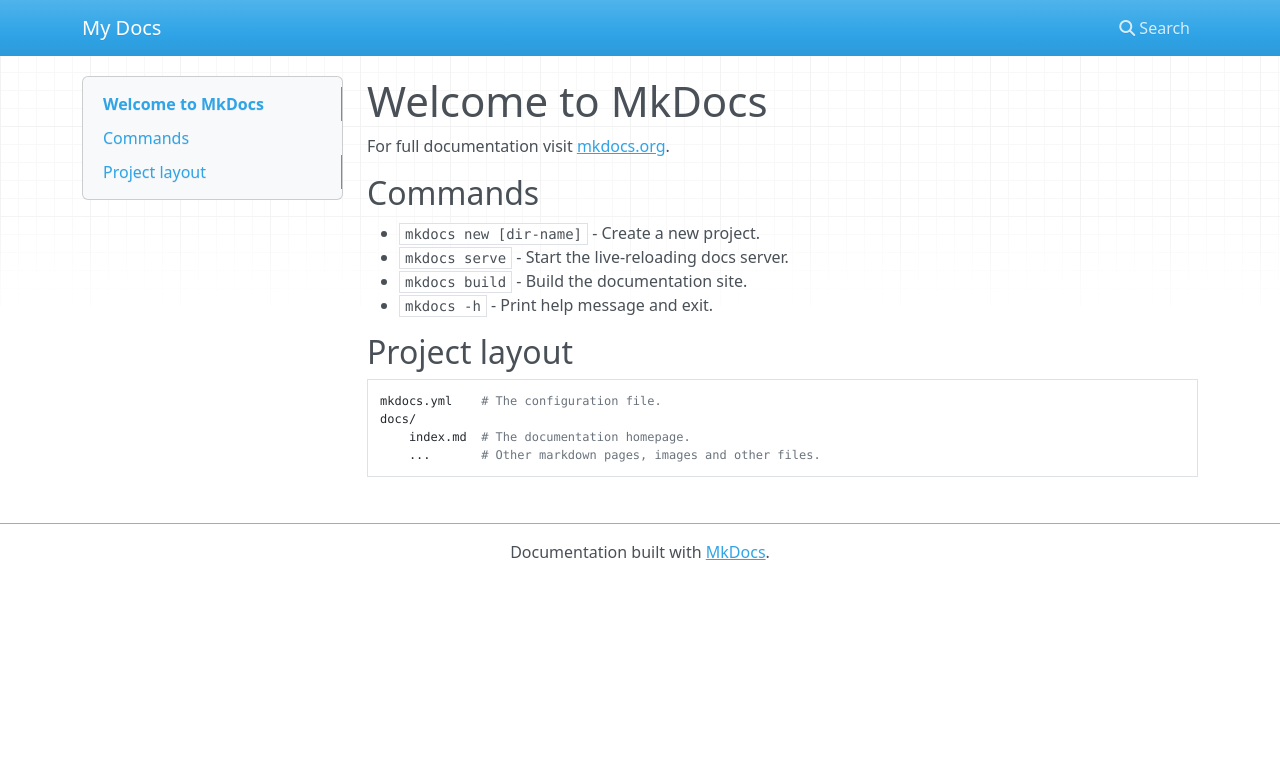
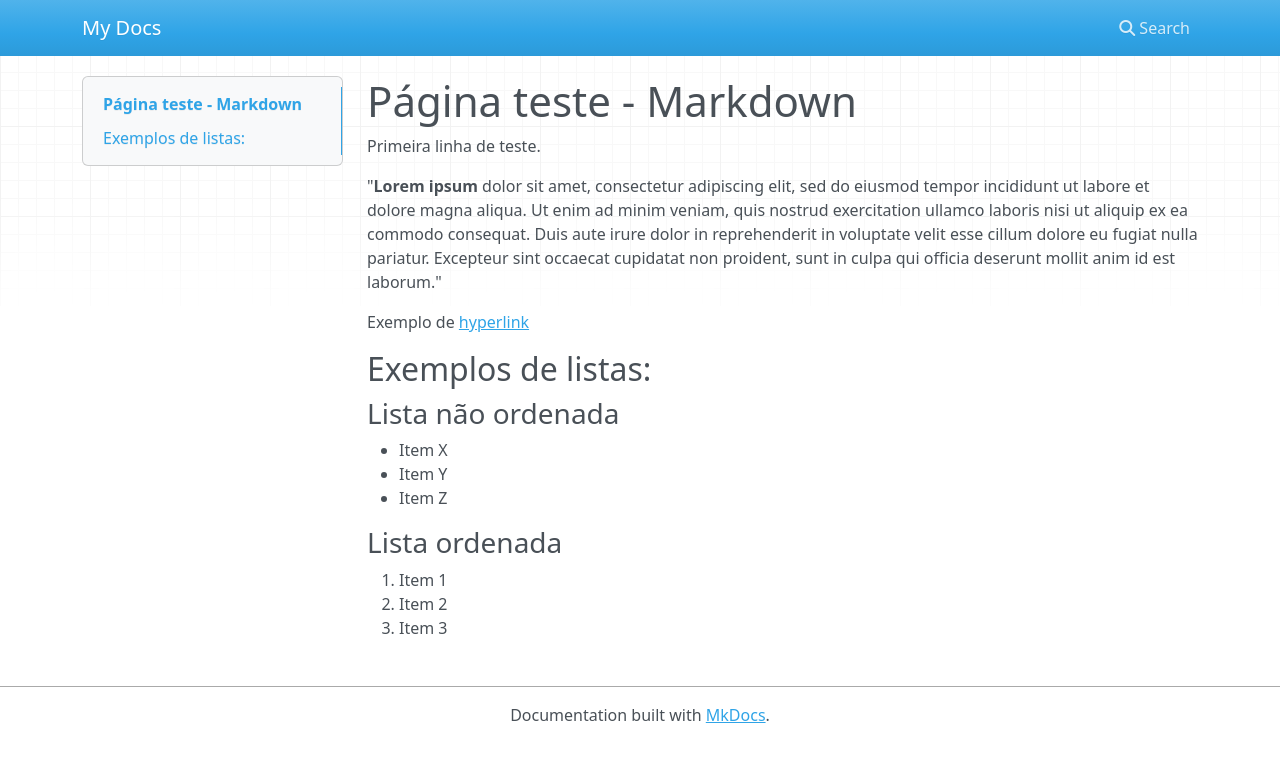
Before and after one commit to mariaefod/teste, an MkDocs documentation site: the page built from docs/index.md, in a window 1280 px wide. Shown: the top 762 px of the page. Built offline with MkDocs 1.6.1, drawn with Linux system fonts in a browser that asks for light colours; nearby versions of some CDN libraries.

Commit message:
Altera página inicial

```diff
--- a/docs/index.md
+++ b/docs/index.md
@@ -1,17 +1,18 @@
-# Welcome to MkDocs
+# Página teste - Markdown
 
-For full documentation visit [mkdocs.org](https://www.mkdocs.org).
+Primeira linha de teste.
 
-## Commands
+"**Lorem ipsum** dolor sit amet, consectetur adipiscing elit, sed do eiusmod tempor incididunt ut labore et dolore magna aliqua. Ut enim ad minim veniam, quis nostrud exercitation ullamco laboris nisi ut aliquip ex ea commodo consequat. Duis aute irure dolor in reprehenderit in voluptate velit esse cillum dolore eu fugiat nulla pariatur. Excepteur sint occaecat cupidatat non proident, sunt in culpa qui officia deserunt mollit anim id est laborum."
 
-* `mkdocs new [dir-name]` - Create a new project.
-* `mkdocs serve` - Start the live-reloading docs server.
-* `mkdocs build` - Build the documentation site.
-* `mkdocs -h` - Print help message and exit.
+Exemplo de [hyperlink](https://trilhadev.planejamento.mg.gov.br/main/inicio_da_jornada/aulas/dia_03/dia_03/)
 
-## Project layout
+## Exemplos de listas:
+### Lista não ordenada
+- Item X
+- Item Y
+- Item Z
 
-    mkdocs.yml    # The configuration file.
-    docs/
-        index.md  # The documentation homepage.
-        ...       # Other markdown pages, images and other files.
+### Lista ordenada
+1. Item 1
+2. Item 2
+3. Item 3
--- a/pyproject.toml
+++ b/pyproject.toml
@@ -22,3 +22,8 @@
 # $ poetry run mkdocs new .
 # $ poetry run mkdocs serve
 # ctrl c para desligar o servidor
+
+# $ git status
+# $ git add `o que foi modified`
+# $ git commit -m "escrever o que foi modificado"
+# $ git push
```
